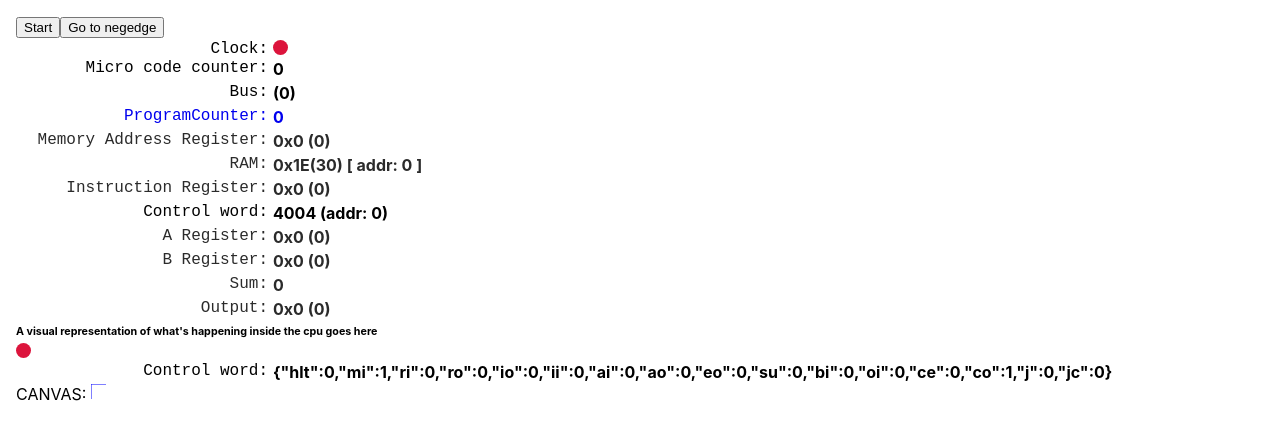
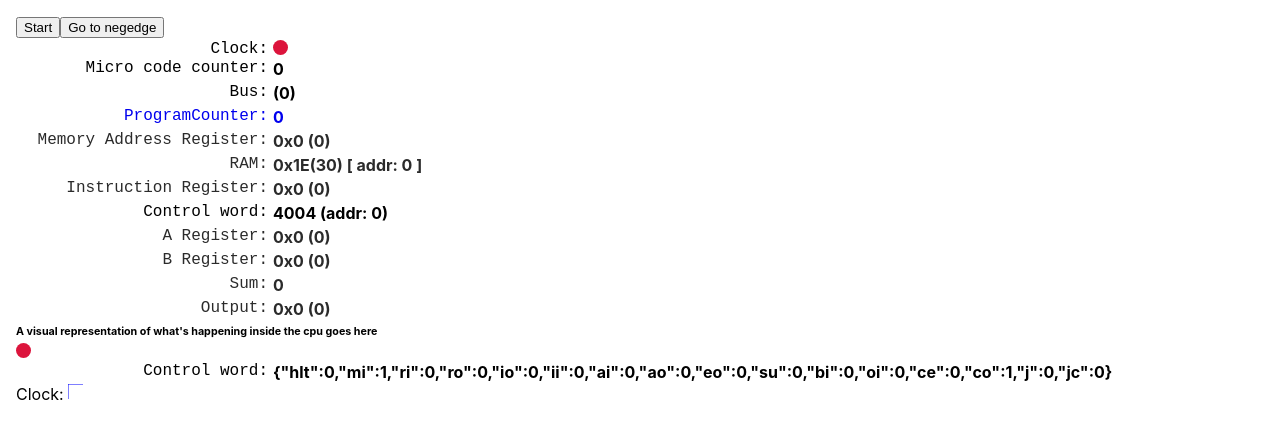
Before and after one commit to theapi/beneater_react, a React (Create React App) app: page / in a window 1280 px wide. Shown: the top 440 px of the page. Built offline with nearby package versions, Linux system fonts and the light colour scheme.

Commit message:
canvas per waveform

```diff
--- a/src/components/LogicAnalyser/Canvas.js
+++ b/src/components/LogicAnalyser/Canvas.js
@@ -1,27 +1,20 @@
 import React, { useRef, useEffect } from 'react';
-import { useSelector } from 'react-redux';
-import { selectClock } from '../../features/clock/clockSlice';
-// import useCanvas from './CanvasHook';
-
-//import Waveform from './lib/Waveform';
 
 const Canvas = props => {
-  const { waveforms, ...rest} = props;
-  const clk = useSelector(selectClock);
+  const { name, waveform, signal, ...rest} = props;
+
   const canvasRef = useRef(null);
-
-  const { clkWave } = waveforms;
 
   useEffect(() => {
     const canvas = canvasRef.current;
     const ctx = canvas.getContext('2d');
 
-    clkWave.update(ctx, clk);
-  }, [clk, clkWave]);
+    waveform.update(ctx, signal);
+  }, [signal, waveform]);
 
   return (
     <div>
-      <span>CANVAS:</span> <canvas ref={canvasRef} {...rest}/>
+      <span>{name}:</span> <canvas ref={canvasRef} {...rest}/>
     </div>
   );
 };
--- a/src/components/LogicAnalyser/lib/Waveform.js
+++ b/src/components/LogicAnalyser/lib/Waveform.js
@@ -1,7 +1,6 @@
 
 class Waveform {
   constructor(x, y, strokeStyle) {
-    console.log('construct');
     this.startX = x;
     this.startY = y;
     this.currentX = x;
@@ -10,14 +9,13 @@ class Waveform {
     this.strokeStyle = strokeStyle;
   }
 
-  update(ctx, clk) {
-    console.log(this.currentX);
+  update(ctx, signal) {
     const xStart = this.currentX;
     const xEnd = this.currentX + this.size;
     this.currentX = xEnd;
-    const yStart = clk ? this.size : 0;
-    const yEnd = clk ? 0 : this.size;
-    console.log(this.currentX);
+    const yStart = signal ? this.size : 0;
+    const yEnd = signal ? 0 : this.size;
+
     ctx.strokeStyle = this.strokeStyle;
     ctx.beginPath();
     ctx.moveTo(xStart, yStart);
--- a/src/components/Visual.js
+++ b/src/components/Visual.js
@@ -12,13 +12,9 @@ import '../css/visual.css';
 import Waveform from './LogicAnalyser/lib/Waveform';
 
 const clkWave = new Waveform(0, 0, '#0000FF');
-const waveforms = {
-  clkWave,
-};
 
 const Visual = () => {
   const clk = useSelector(selectClock);
-
 
   return (
     <div id="visual">
@@ -27,7 +23,7 @@ const Visual = () => {
 
       <Led on={clk}  />
       <Controller />
-      <Canvas width="600" height="200" className="canvas" waveforms={waveforms} />
+      <Canvas width="600" height="20" className="canvas" name="Clock" waveform={clkWave} signal={clk} />
 
     </div>
   );
```
